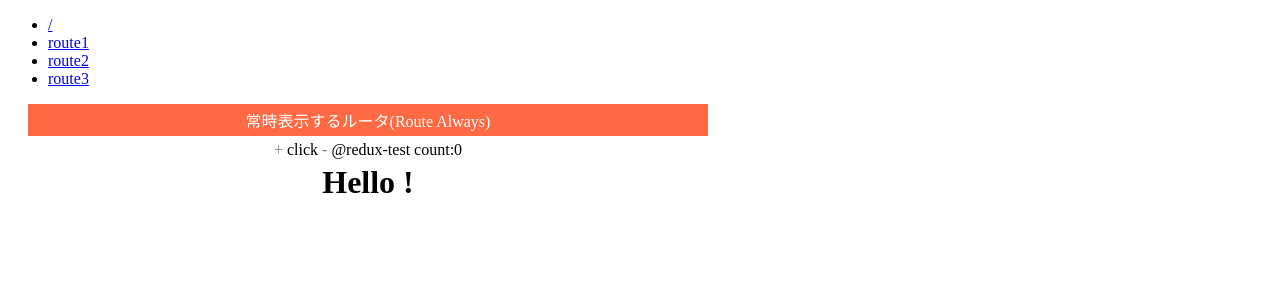
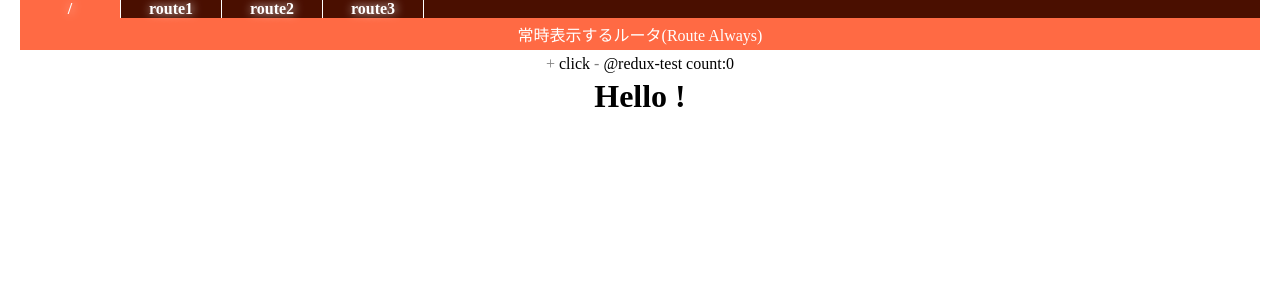
Before and after one commit to KosigayaSuguru/react-test, a React (Create React App) app: page / in a window 1280 px wide. Shown: the top 300 px of the page. Built offline with nearby package versions, Linux system fonts and the light colour scheme.

Commit message:
スタイル回り変更

```diff
--- /dev/null
+++ b/public/css/header.css
@@ -0,0 +1,31 @@
+nav ul {
+  padding: 0 0px;
+  margin: 0 20px 0 20px;
+  background-color: rgb(74, 15, 0);
+}
+
+nav ul li {
+  display: inline-block;
+  width: 100px;
+  text-align: center;
+  border-right-style: solid;
+  border-right-width: 1px;
+  border-color: white;
+  text-shadow: #fff 1px 0 10px;
+}
+
+nav ul li a {
+  display: block;
+  color: white;
+  font-family: serif;
+  font-weight: 900;
+  text-decoration: none;
+}
+
+nav ul li a.active {
+  background-color: #ff6a44;
+}
+
+nav ul li:hover {
+  background-color: rgb(0, 0, 0);
+}
--- /dev/null
+++ b/public/css/main.css
@@ -0,0 +1,4 @@
+body {
+  padding: 0;
+  margin: 0;
+}
--- a/public/index.html
+++ b/public/index.html
@@ -1,5 +1,5 @@
 <!DOCTYPE html>
-<html lang="en">
+<html lang="ja">
 
 <head>
 	<meta charset="utf-8">
@@ -11,8 +11,10 @@
     -->
 	<link rel="manifest" href="%PUBLIC_URL%/manifest.json">
 	<link rel="shortcut icon" href="%PUBLIC_URL%/favicon.ico">
+  <link rel="stylesheet" type="text/css" href="/css/main.css">
+  <link rel="stylesheet" type="text/css" href="/css/header.css">
   <link rel="stylesheet" type="text/css" href="/css/loading.css">
-	<!--
+<!--
       Notice the use of %PUBLIC_URL% in the tags above.
       It will be replaced with the URL of the `public` folder during the build.
       Only files inside the `public` folder can be referenced from the HTML.
@@ -29,7 +31,7 @@
 .count:hover { background-color: gray; color: white; }
 </style>
 
-<body style="width: 720px;">
+<body>
 	<noscript>
 		You need to enable JavaScript to run this app.
 	</noscript>
--- a/src/components/RSS.js
+++ b/src/components/RSS.js
@@ -32,14 +32,18 @@ export default class extends Component {
 
     // li の奇数行用スタイル
     const listStyle = {
-      margin: "0 0 0.5em 0",
-      fontSize: "0.75em"
+      margin: "0 0 0.5em 0"
     };
     // li の偶数行用スタイル
     const listStyle2 = Object.assign({}, listStyle, {
       backgroundColor: "#ddffdd"
     });
 
+// ページ（RSSコンポーネント）の全体スタイル
+    const pageStyle = {
+      fontFamily: "Meiryo UI",
+      fontSize: "0.8em"
+    };
     // liタグ部分の生成
     let t = this.state.rss.data.items.map((item, idx) => {
       return (
@@ -56,10 +60,12 @@ export default class extends Component {
       );
     });
     return (
-      <div>
-        <span onClick={e => this.reload()}>reload</span>
+      <div style={pageStyle}>
+        <span style={{ fontSize: "1.5em" }} onClick={e => this.reload()}>
+          reload
+        </span>
         <br />
-        <span style={{ fontSize: "0.5em", color: "red" }}>
+        <span style={{ color: "red" }}>
           ※rss2jsonを経由してるせいか公開日がおかしい（日本時間だと+9時間が正しい）
         </span>
         <ul style={{ textAlign: "left" }}>{t}</ul>
--- a/src/containers/App.js
+++ b/src/containers/App.js
@@ -1,5 +1,5 @@
 import React from "react";
-import { BrowserRouter, Route, Link } from "react-router-dom";
+import { BrowserRouter, Route, Link, NavLink } from "react-router-dom";
 import Hello from "../components/Hello";
 import Route1 from "../routes/Route1";
 import Route2 from "../routes/Route2";
@@ -15,34 +15,46 @@ import { styles } from "../components/style/common";
 
 // ルータで出力される部分用のスタイル
 let myStyles = Object.assign({}, styles);
-myStyles.padding = "0 20px 0 20px";
+myStyles.margin = "0 20px";
 
 export class App extends React.Component {
   render() {
     return (
       <BrowserRouter>
-        <div>
+        <div id="container">
+          <header>
+            <nav>
               <ul>
                 <li>
-              <Link to="/">/</Link>
+                  <NavLink exact to="/" activeClassName="active">
+                    /
+                  </NavLink>
                 </li>
                 <li>
-              <Link to="/route1">route1</Link>
+                  <NavLink to="/route1" activeClassName="active">
+                    route1
+                  </NavLink>
                 </li>
                 <li>
-              <Link to="/route2">route2</Link>
+                  <NavLink to="/route2" activeClassName="active">
+                    route2
+                  </NavLink>
                 </li>
                 <li>
-              <Link to="/route3">route3</Link>
+                  <NavLink to="/route3" activeClassName="active">
+                    route3
+                  </NavLink>
                 </li>
               </ul>
-          <div style={myStyles}>
+            </nav>
+          </header>
+          <main style={myStyles}>
             <Route component={Always} />
             <Route exact path="/" component={Hello} />
             <Route path="/route1" component={Route1} />
             <Route path="/route2" component={Route2} />
             <Route path="/route3" component={Route3} />
-          </div>
+          </main>
         </div>
       </BrowserRouter>
     );
```
Lines whose indentation alone changed are shown as unchanged.
